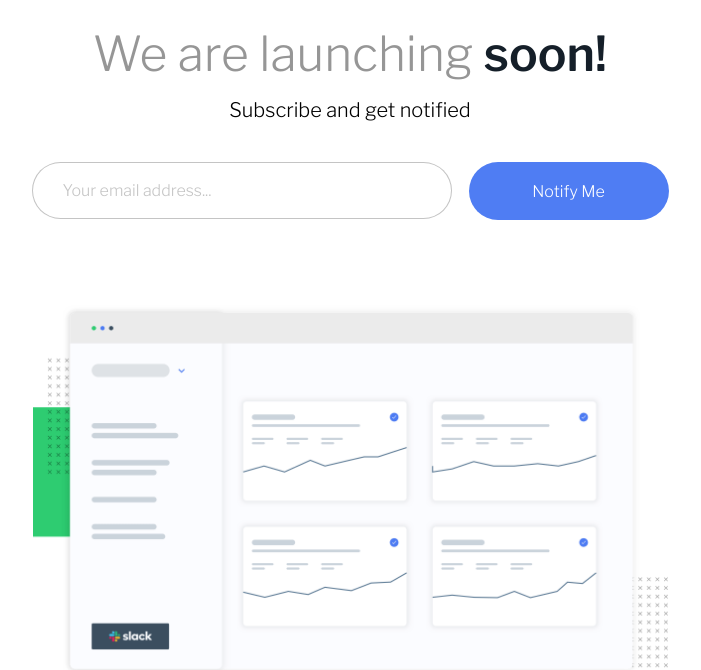
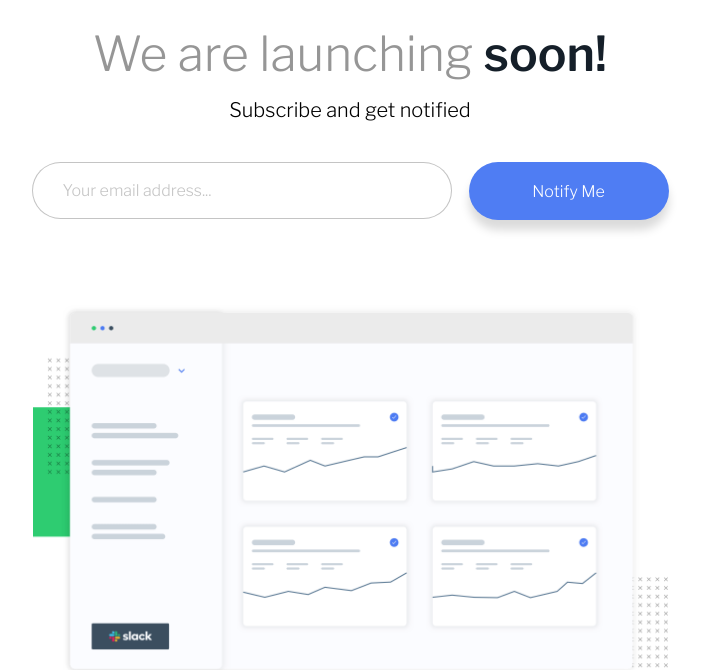
Before and after one commit to Alexjr53/Ping-comming-soon-page, a plain HTML site: page index.html in a window 1280 px wide. Shown: the part 128-798 px from the top of the page, without its empty margins (290-991 px from the left). Drawn offline with nearby package versions, Linux system fonts and the light colour scheme.

Commit message:
sombra no button adicionada

```diff
--- a/src/css/style.css
+++ b/src/css/style.css
@@ -59,6 +59,7 @@
     color: white;
     font-size: 1.6rem;
     background-color: var(--primary-color);
+    box-shadow: 0px 10px 10px rgba(0, 0, 0, 0.144);
     border: none;
     border-radius: 10rem;
     width: 20rem;
```
